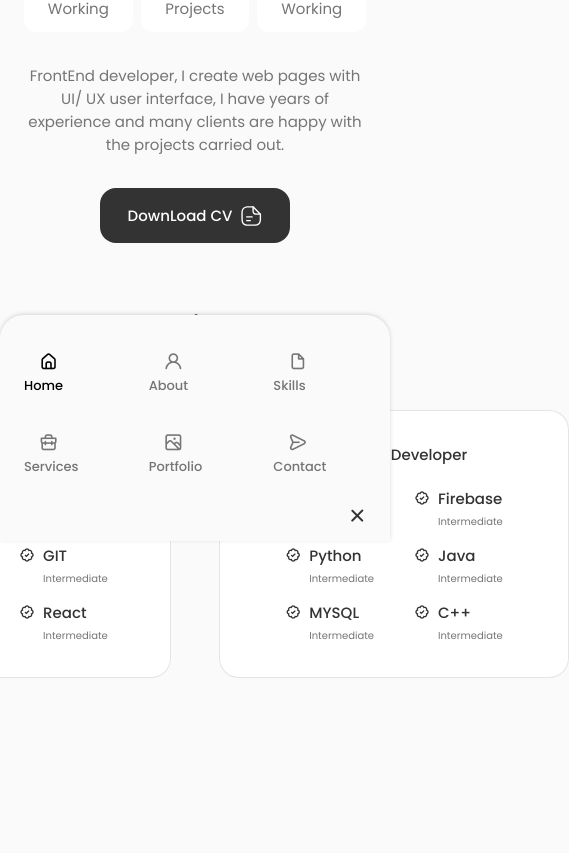
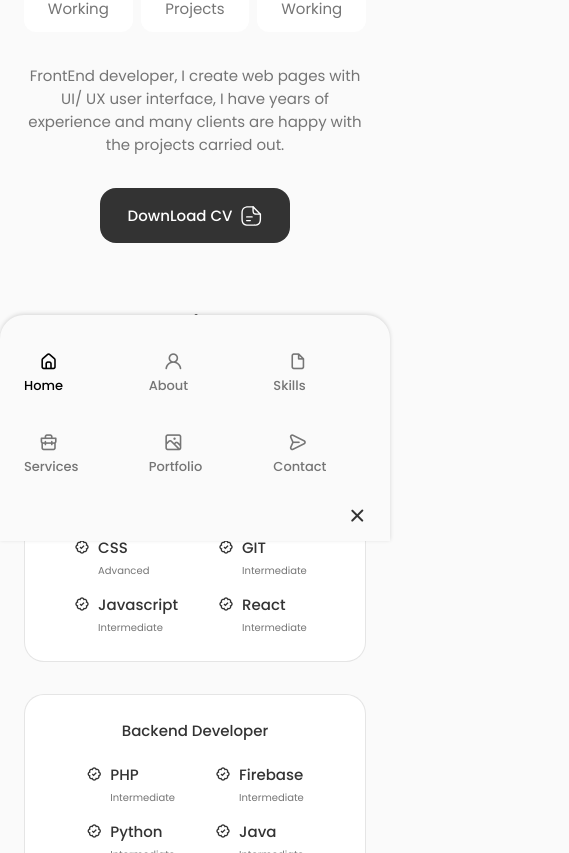
Before and after one commit to leenock/portfolio_trial_two, a React (Create React App) app: page / in a window 390 px wide. Shown: the part 1147-2000 px from the top of the page, 569 px wide, since content can reach past the window. Before the commit the page ends 1873 px from the top, so only its background shows below. Built offline with nearby package versions, Linux system fonts and the light colour scheme.

Commit message:
updated skills

```diff
--- a/package.json
+++ b/package.json
@@ -1,4 +1,5 @@
 {
+  "homepage": "https://leenock.github.io/portfolio_trial_two",
   "name": "portfolio_trial_two",
   "version": "0.1.0",
   "private": true,
@@ -39,6 +40,5 @@
   },
   "devDependencies": {
     "gh-pages": "^5.0.0"
-  },
-  "homepage": "https://github.com/leenock/portfolio_trial_two"
+  }
 }
--- a/src/components/skills/skills.css
+++ b/src/components/skills/skills.css
@@ -41,3 +41,38 @@
 .skills__level {
     font-size: var(--tiny-font-size);
 }
+/*=============== BREAKPOINTS ===============*/
+/* For large devices */
+@media screen and (max-width: 992px) {
+   .skills__container {
+    grid-template-columns: max-content;
+    row-gap: 2rem;
+   }
+
+  }
+
+  /* For medium devices */
+  @media screen and (max-width: 768px) {
+
+  }
+
+  @media screen and (max-width: 576px) {
+    .skills__container {
+        grid-template-columns: 1fr ;
+
+       }
+    .skills__content {
+        padding: 1.5rem;
+    }
+  }
+
+  /* For small devices */
+  @media screen and (max-width: 350px) {
+    .skills__box{
+        column-gap: 1.25rem;
+    }
+    .skills__name {
+        font-size: var(--small-font-size);
+    }
+
+  }
```
